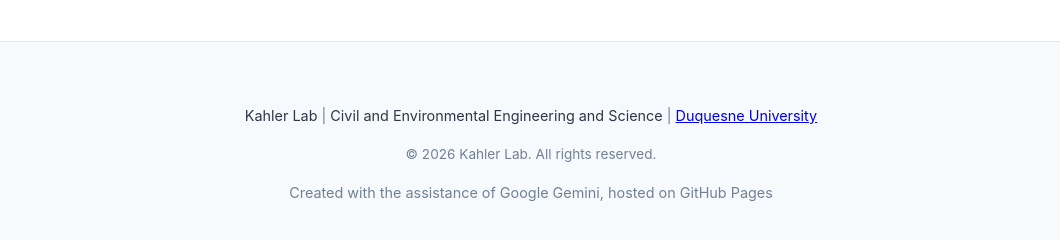
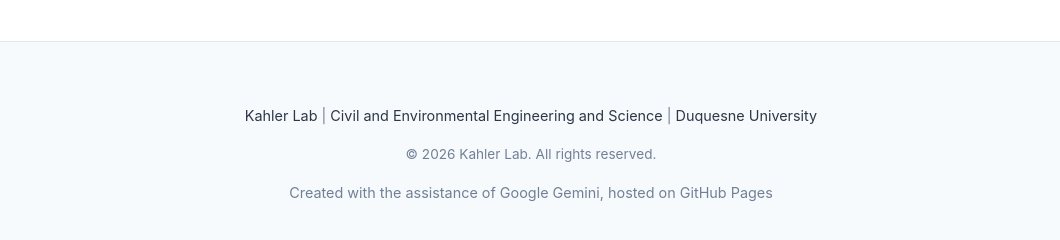
Before and after one commit to hydro-lab/hydro-lab.github.io, a Jekyll site: the page website.html, which Jekyll copies as it is, in a window 1280 px wide and 900 px high, scrolled down 2542 px. Shown: the part 632-872 px from the top of the window, without its empty margins (109-1169 px from the left). Built offline with Jekyll 4.4.1, drawn with Linux system fonts in a browser that asks for light colours.

Commit message:
class footer link was missing from one.

```diff
--- a/website.html
+++ b/website.html
@@ -409,7 +409,7 @@ footer {
         <p>
             <a href="#research" class="footer-link">Kahler Lab</a> |
             <a href="https://www.duq.edu/academics/colleges-and-schools/science-and-engineering/academics/departments-and-programs/cere/index.php" target="_blank" rel="noopener noreferrer" class="footer-link">Civil and Environmental Engineering and Science</a> |
-            <a href = "https://www.duq.edu/" target="_blank" rel="noopener noreferrer">Duquesne University</a>
+            <a href = "https://www.duq.edu/" target="_blank" rel="noopener noreferrer" class="footer-link">Duquesne University</a>
         </p>
         <p class="copyright">&copy; 2026 Kahler Lab. All rights reserved.</p>
         <p>Created with the assistance of Google Gemini, hosted on GitHub Pages</p>
```
